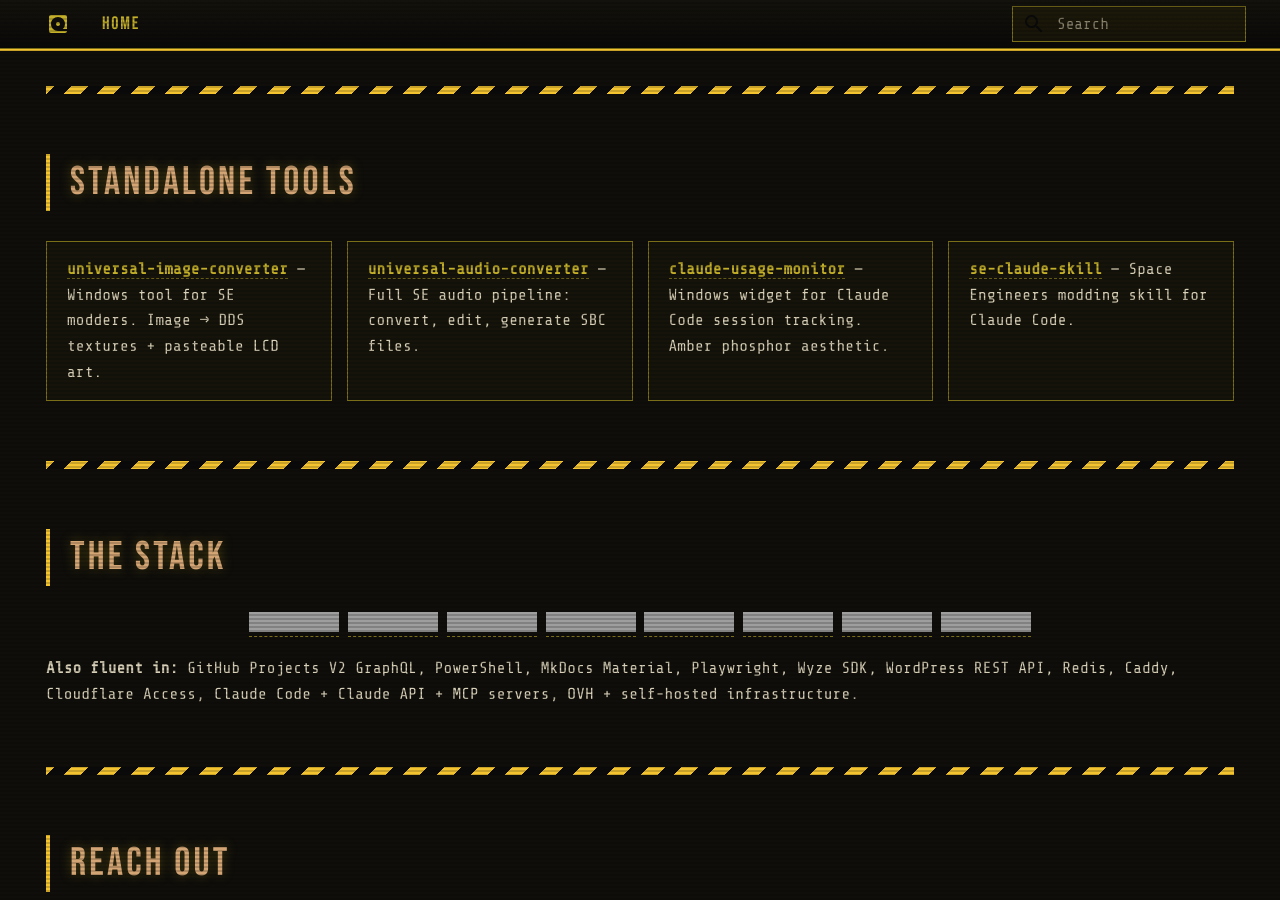
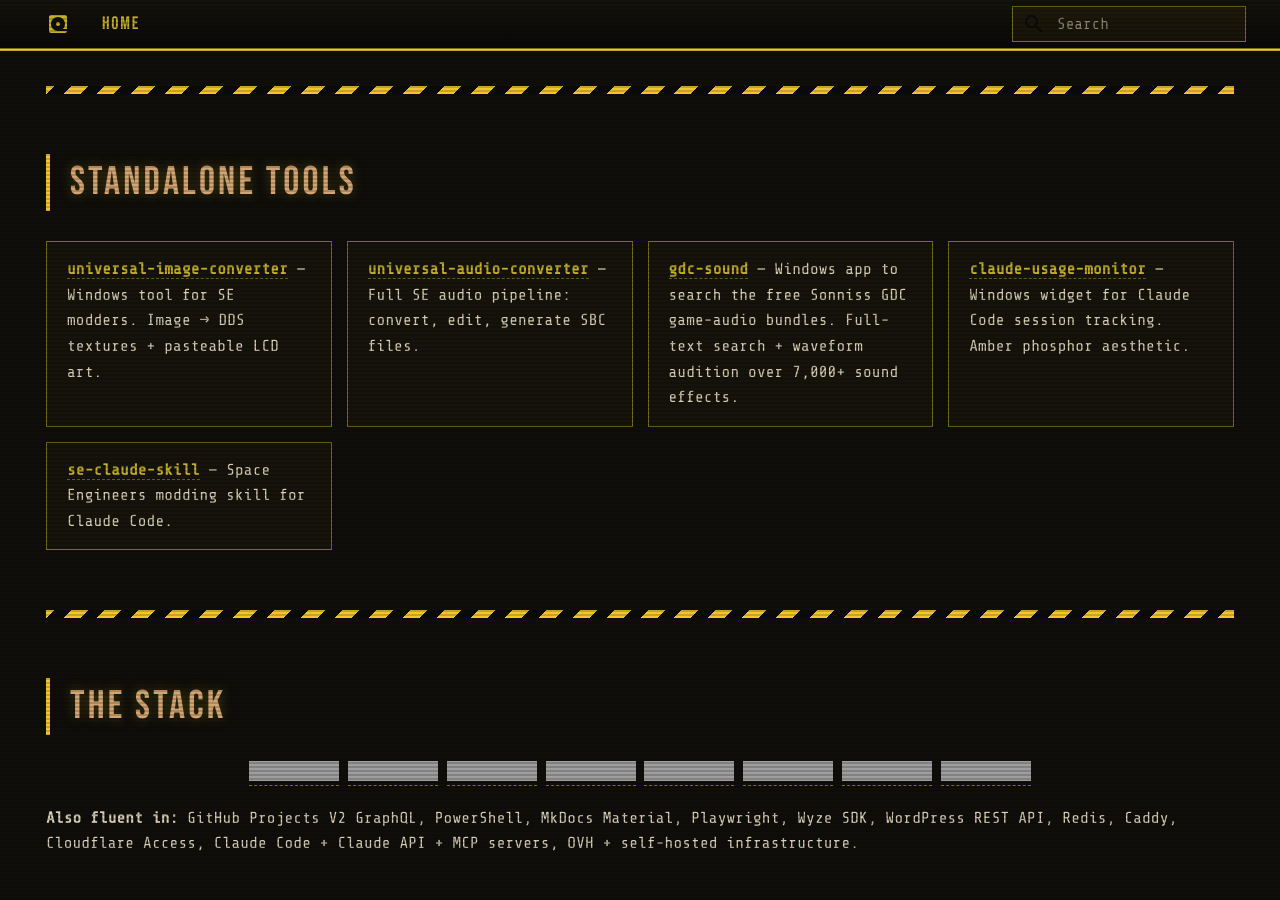
Before and after one commit to Godimas101/portfolio, an MkDocs documentation site: the page built from docs/index.md, in a window 1280 px wide and 900 px high, scrolled down 1566 px, cut to the strip 0-900 px from the top of the window. Built offline with MkDocs 1.6.1 and Material for MkDocs 9.7.7, drawn with Linux system fonts in a browser that asks for light colours; grey boxes are pictures that could not be loaded.

Commit message:
docs: add gdc-sound to Standalone Tools on homepage
Windows app that indexes the free Sonniss GDC game-audio bundles
(~200 GB of pro sound effects) into a fast full-text search + waveform
audition tool. Placed next to universal-audio-converter to cluster the
audio tools together.

Co-Authored-By: Claude Opus 4.7 <noreply@anthropic.com>

```diff
--- a/docs/index.md
+++ b/docs/index.md
@@ -67,6 +67,7 @@ I know AI isn't for everyone. I for one am having a blast with it.
 
 - **[universal-image-converter](https://github.com/Godimas101/universal-image-converter)** — Windows tool for SE modders. Image → DDS textures + pasteable LCD art.
 - **[universal-audio-converter](https://github.com/Godimas101/universal-audio-converter)** — Full SE audio pipeline: convert, edit, generate SBC files.
+- **[gdc-sound](https://github.com/Godimas101/gdc-sound)** — Windows app to search the free Sonniss GDC game-audio bundles. Full-text search + waveform audition over 7,000+ sound effects.
 - **[claude-usage-monitor](https://github.com/Godimas101/claude-usage-monitor)** — Windows widget for Claude Code session tracking. Amber phosphor aesthetic.
 - **[se-claude-skill](https://github.com/Godimas101/se-claude-skill)** — Space Engineers modding skill for Claude Code.
 
```
